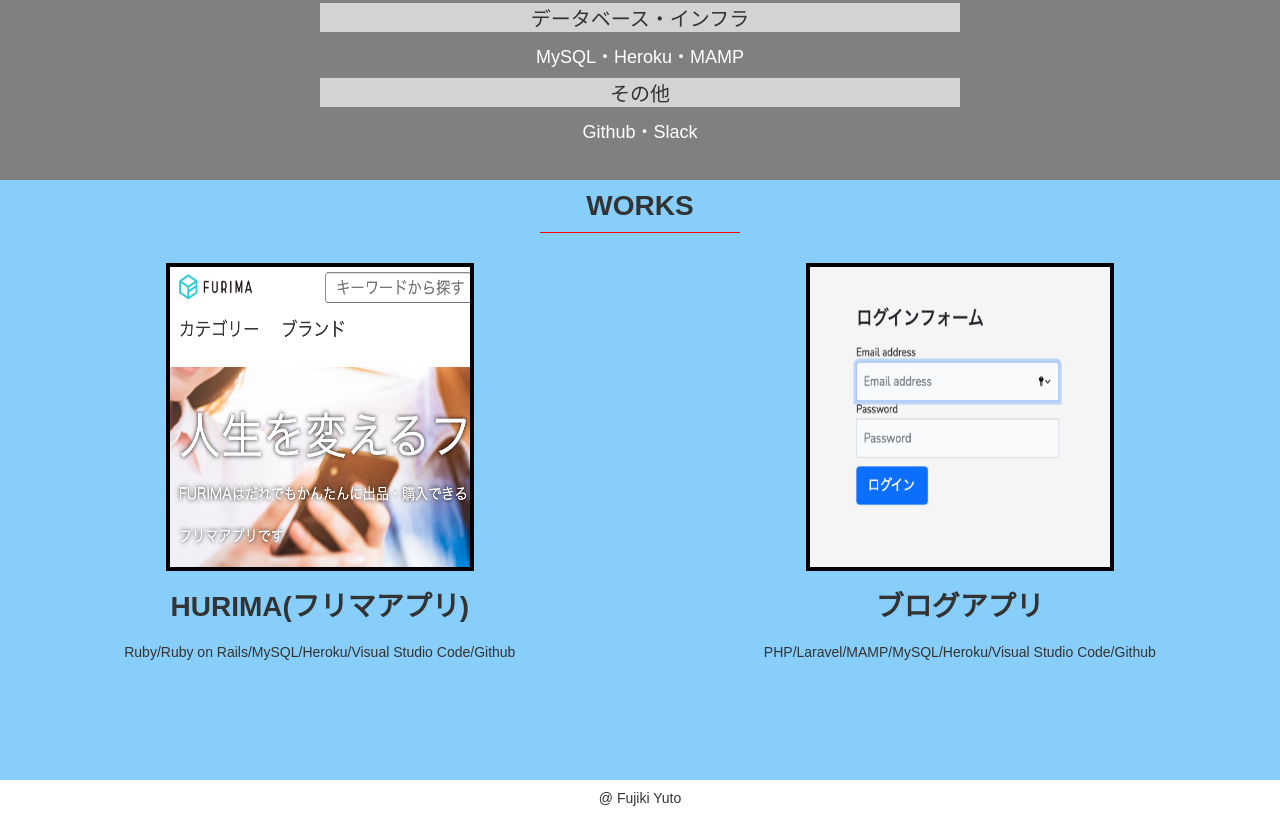
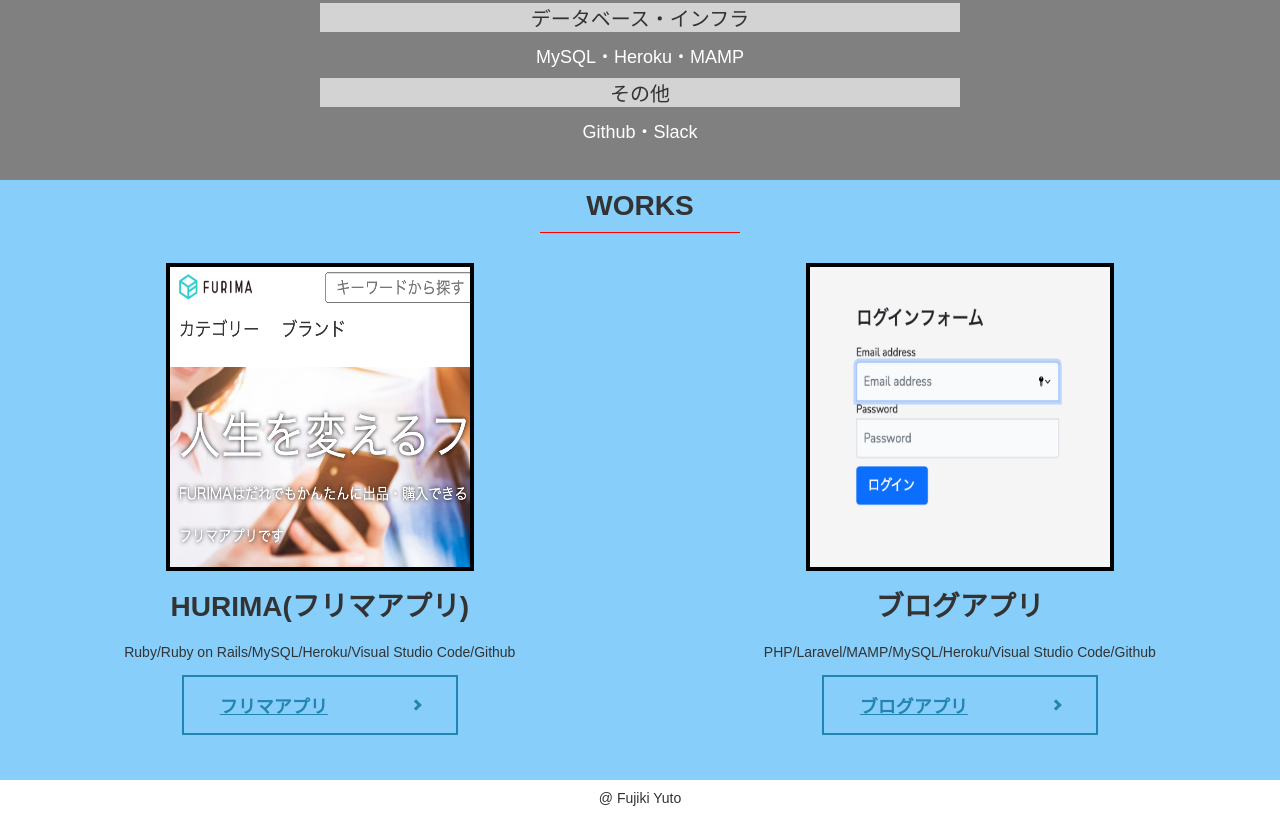
Before and after one commit to yutofujiki/sample_for_githubpages, a plain HTML site: page index.html in a window 1280 px wide. Shown: the part 680-1496 px from the top of the page. Drawn offline with Linux system fonts and the light colour scheme.

Commit message:
ボタン完成

```diff
--- a/index.html
+++ b/index.html
@@ -82,11 +82,18 @@
               <img src="images/スクリーンショット 2022-04-07 11.31.31.png" alt="フリマアプリ写真" class="works-img">
               <h1>HURIMA(フリマアプリ)</h1>
               <p>Ruby/Ruby on Rails/MySQL/Heroku/Visual Studio Code/Github</p>
+              <div class="button">
+                <a href="">フリマアプリ</a>
+              </div>
             </div>
             <div class="works-image">
               <img src="images/スクリーンショット 2022-04-07 11.33.16.png" alt="ログイン写真" class="works-img">
               <h1>ブログアプリ</h1>
               <p>PHP/Laravel/MAMP/MySQL/Heroku/Visual Studio Code/Github</p>
+              <div class="button">
+                <a href="">ブログアプリ</a>
+              </div>
+
             </div>
           </div>
         </div>
--- a/style.css
+++ b/style.css
@@ -140,6 +140,41 @@ header {
   border: 4px solid black;
 }
 
+.button a {
+  display: flex;
+  justify-content: space-between;
+  align-items: center;
+  margin: 0 auto;
+  margin-top: 5px;
+  padding: 1em 2em;
+  width: 200px;
+  height: 20px;
+  color: #2285b1;
+  font-size: 18px;
+  font-weight: 700;
+  border: 2px solid #2285b1;
+}
+
+.button a::after {
+  content: '';
+  width: 5px;
+  height: 5px;
+  border-top: 3px solid #2285b1;
+  border-right: 3px solid #2285b1;
+  transform: rotate(45deg);
+}
+
+.button a:hover {
+  color: #333333;
+  text-decoration: none;
+  background-color: #a0c4d3;
+}
+
+.button a:hover::after {
+  border-top: 3px solid #333333;
+  border-right: 3px solid #333333;
+}
+
 .name-footer {
   text-align: center;
 }
```
